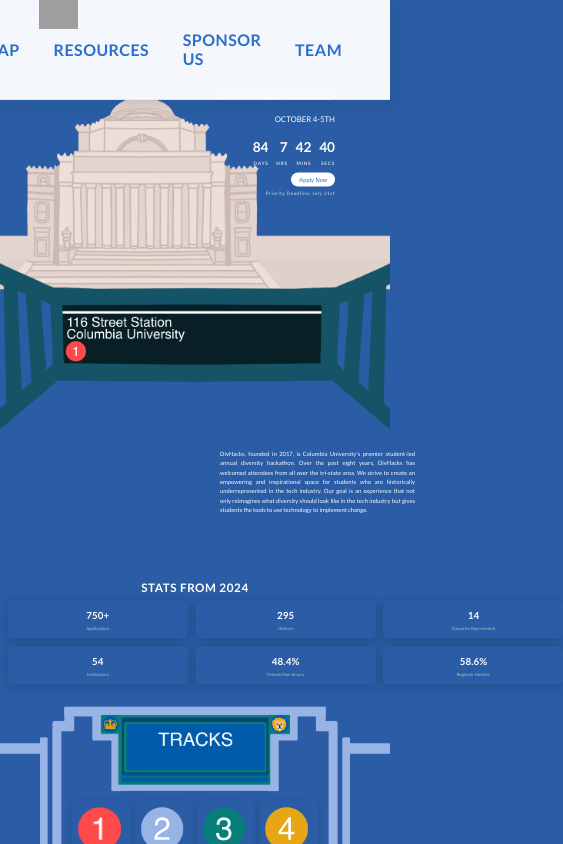
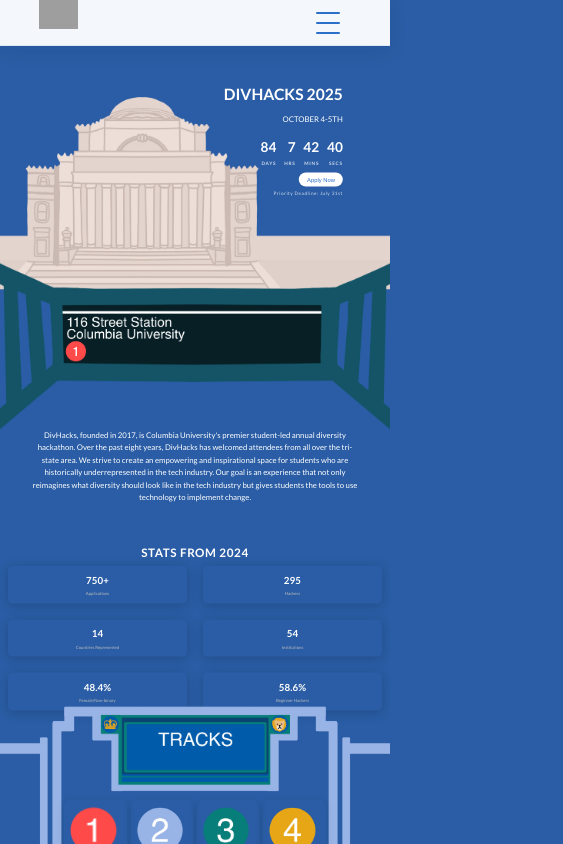
Before and after one commit to cu-divhacks/2025website, a React (Create React App) app in the folder 2025divhacks/: page / in a window 390 px wide. Shown: the top 844 px of the page, 563 px wide, since content can reach past the window. Built offline with nearby package versions, Linux system fonts and the light colour scheme; grey boxes are pictures that could not be loaded.

Commit message:
got rid of about card on mobile, added hamburger menu, fixed title / top-section location, added responsiveness to stats section for mobile (2x3 vs. 3x2), fix faq response collapsible inner text font size. to fix: scrolling, train cars, footer, navbar details

```diff
--- a/2025divhacks/src/App.css
+++ b/2025divhacks/src/App.css
@@ -296,7 +296,7 @@ html, body, #root {
 }
 
 /* responsive dropdown adjustments */
-@media (max-width: 768px) {
+@media (max-width: 799px) {
   .dropdown-menu {
     min-width: 160px;
     left: 0;
@@ -506,7 +506,7 @@ html, body, #root {
   }
 }
 
-@media (max-width: 768px) {
+@media (max-width: 799px) {
   .carousel-arrow {
     width: 8vw;
     height: 8vw;
@@ -596,27 +596,8 @@ html, body, #root {
   font-weight: 400;
 }
 
-/* responsive mobile design for about section
-@media (max-width: 768px) {
-  .about-section {
-    flex-direction: column;
-    gap: 2rem;
-    padding: 0 2rem;
-    transform: translate(0, 1000%);
-  }
-
-  .about-card {
-    max-width: 90%;
-  }
-
-  .about-text {
-    width: 50%;
-    font-size: 1rem;
-    text-align: justify;
-  }
-} */
-
-/* not used anymore*/
+
+/* not used anymore */
 .image-container img {
   width: 110%;
   left: 50%;
@@ -631,18 +612,20 @@ html, body, #root {
 
 .title-text {
   position: absolute;
-  color: white; /* Example text color */
+  color: white;
   text-align: right;
   right: 0%;
   top: 0%;
-  transform: translate(-10vw,15vw);
-  z-index: 100; /* Ensure text is above image */
+  transform: translate(-8vw, 15vw);
+  z-index: 100;
   font-size: 2vw;
-  max-width: 90vw; /* Prevent text from going off screen */
-  padding: 1rem; /* Add some padding */
-  word-wrap: break-word; /* Allow text to wrap */
-  overflow-wrap: break-word; /* Modern browsers */
-}
+  max-width: 90vw;
+  padding: 1rem;
+  word-wrap: break-word;
+  overflow-wrap: break-word;
+  margin-left: 10vw;
+}
+
 
 /*
 
@@ -1155,7 +1138,7 @@ html, body, #root {
   }
 }
 
-@media (max-width: 768px) {
+@media (max-width: 799px) {
   .team-grid {
     grid-template-columns: repeat(auto-fit, minmax(150px, 1fr));
     gap: 3vw;
@@ -1215,13 +1198,14 @@ html, body, #root {
   position: absolute;
   top: 0;
   left: 0;
-  transform: translate(0, 144vw);
+  transform: translate(0, 135vw);
   width: 100vw;
   background: #2A5DA5;
   padding: 2vw 2vw 3vw 2vw;
   box-sizing: border-box;
   text-align: center;
   z-index: 1;
+  margin-bottom: 8vw;
 }
 
 .stats-section h2 {
@@ -1321,7 +1305,14 @@ html, body, #root {
   padding: 0 1.5rem 1rem 1.5rem;
   color: #fff;
   line-height: 1.6;
-  font-size: 0.9rem;
+  font-size: 1.2vw;
+}
+
+/* smaller margin for responses on mobile */
+@media (max-width: 799px) {
+  .collapsible-inner {
+    padding: 0 0.5rem 0.5rem 0.5rem;
+  }
 }
 
 /* FAQ Section Styles */
@@ -1429,3 +1420,271 @@ html, body, #root {
 .card-links a:hover {
   text-decoration: underline;
 }
+
+/* Hamburger menu styles */
+.hamburger-menu {
+  display: none;
+  flex-direction: column;
+  justify-content: center;
+  align-items: center;
+  width: 40px;
+  height: 40px;
+  cursor: pointer;
+  z-index: 10001;
+  margin-right: 1rem;
+}
+.hamburger-menu span {
+  display: block;
+  width: 28px;
+  height: 4px;
+  background: #2b6fc9;
+  margin: 4px 0;
+  border-radius: 2px;
+  transition: all 0.3s;
+}
+
+/* Drawer overlay */
+.drawer-overlay {
+  position: fixed;
+  top: 0;
+  left: 0;
+  width: 100vw;
+  height: 100vh;
+  background: rgba(0,0,0,0.3);
+  z-index: 10000;
+  transition: opacity 0.3s;
+}
+
+/* Side drawer styles */
+.side-drawer {
+  position: fixed;
+  top: 0;
+  right: 0;
+  width: 75vw;
+  max-width: 350px;
+  height: 100vh;
+  background: #fff;
+  box-shadow: -2px 0 16px rgba(0,0,0,0.15);
+  z-index: 10001;
+  display: flex;
+  flex-direction: column;
+  padding: 2rem 1.5rem 1.5rem 1.5rem;
+  animation: slideInDrawer 0.3s cubic-bezier(0.4,0,0.2,1);
+}
+@keyframes slideInDrawer {
+  from { right: -100vw; }
+  to { right: 0; }
+}
+.drawer-close {
+  background: none;
+  border: none;
+  font-size: 2rem;
+  color: #2b6fc9;
+  align-self: flex-end;
+  cursor: pointer;
+  margin-bottom: 1.5rem;
+}
+.drawer-links {
+  display: flex;
+  flex-direction: column;
+  gap: 1.2rem;
+}
+.drawer-link {
+  color: #2b6fc9;
+  font-size: 1.3rem;
+  font-weight: 700;
+  text-decoration: none;
+  padding: 0.5rem 0.8rem;
+  border-radius: 8px;
+  transition: background 0.2s, color 0.2s;
+}
+.drawer-link:hover {
+  background: #e6f0ff;
+  color: #1e4a8a;
+}
+
+/* Show hamburger only on mobile, hide desktop nav on mobile */
+@media (max-width: 799px) {
+  .hamburger-menu {
+    display: flex;
+  }
+  .navbar-nav {
+    display: none !important;
+  }
+}
+
+/* hide hamburg when not on mobile */
+@media (min-width: 800px) {
+  .hamburger-menu {
+    display: none;
+  }
+  .side-drawer, .drawer-overlay {
+    display: none !important;
+  }
+}
+
+/* Responsive train carousel and images */
+@media (max-width: 799px) {
+  /* .train-carousel-container {
+    margin-top: 20vw;
+    width: 98vw;
+    max-width: 100vw;
+    padding: 0 1vw;
+  }
+  .train-slide-container {
+    width: 100vw;
+    max-width: 100vw;
+    min-width: 0;
+    justify-content: center;
+  }
+  .train {
+    max-width: 80vw;
+    width: 80vw;
+    height: auto;
+  }
+  .carousel-arrow {
+    width: 12vw;
+    height: 12vw;
+    font-size: 6vw;
+    min-width: 40px;
+    min-height: 40px;
+    max-width: 60px;
+    max-height: 60px;
+    margin-top: 0;
+  } */
+}
+
+@media (max-width: 799px) {
+  html, body, #root {
+    overflow-x: hidden !important;
+    width: 100vw !important;
+    max-width: 100vw !important;
+    position: relative;
+  }
+  * {
+    box-sizing: border-box;
+  }
+  .side-drawer {
+    width: 75vw;
+    max-width: 350px;
+    min-width: 0;
+    right: 0;
+    left: auto;
+    overflow-x: hidden;
+  }
+  .drawer-overlay {
+    width: 100vw;
+    left: 0;
+    right: 0;
+  }
+  .image-container1 {
+    max-width: 100vw !important;
+    overflow-x: hidden;
+    position: relative;
+  }
+  .image-container1 img {
+    max-width: 100vw !important;
+    height: auto;
+    left: 0 !important;
+    right: 0 !important;
+    width: auto !important;
+  }
+  .train-slide-container, .train-carousel-container {
+    max-width: 100vw !important;
+    overflow-x: hidden;
+  }
+}
+
+@media (max-width: 799px) {
+  .track-image {
+    width: 16vw;
+    height: 16vw;
+  }
+  .track-image img {
+    width: 100%;
+    height: 100%;
+    object-fit: contain;
+  }
+}
+
+@media (max-width: 799px) {
+  .stats-grid {
+    grid-template-columns: repeat(2, 1fr) !important;
+    gap: 4vw;
+  }
+}
+
+/* Responsive hamburger menu and navbar/header height */
+.hamburger-menu {
+  width: 9vw;
+  height: 9vw;
+  min-width: 32px;
+  min-height: 32px;
+  max-width: 48px;
+  max-height: 48px;
+}
+.hamburger-menu span {
+  width: 6vw;
+  height: 0.8vw;
+  min-width: 18px;
+  min-height: 3px;
+  max-width: 32px;
+  max-height: 5px;
+}
+
+@media (max-width: 799px) {
+  .navbar-custom {
+    padding: 3vw 0 3vw 0;
+    min-height: 32px;
+  }
+  .navbar-brand-custom {
+    font-size: 5vw;
+  }
+  .hamburger-menu {
+    height: 22px;
+    max-height: 22px;
+    min-height: 18px;
+    width: 28px;
+    max-width: 32px;
+    min-width: 25px;
+  }
+  .hamburger-menu span {
+    height: 3px;
+    min-height: 2px;
+    max-height: 4px;
+  }
+}
+
+
+@media (max-width: 799px) {
+  .train-carousel-container {
+    opacity: 1;
+    animation: none;
+    display: flex;
+    position: relative;
+    z-index: 10;
+  }
+}
+
+@media (max-width: 799px) {
+  .about-section {
+    flex-direction: column;
+    align-items: center;
+    width: 100vw;
+    left: 0;
+    right: 0;
+    transform: translate(-40vw, 110vw);
+  }
+  .about-card {
+    display: none !important;
+  }
+  .about-text {
+    width: 100vw !important;
+    max-width: 100vw !important;
+    font-size: 2vw;
+    text-align: center;
+    margin: 0;
+    padding: 0 2rem;
+    box-sizing: border-box;
+  }
+}
--- a/2025divhacks/src/components/Navbar.js
+++ b/2025divhacks/src/components/Navbar.js
@@ -7,6 +7,7 @@ const Navbar = () => {
   const navigate = useNavigate();
   const [isHomeDropdownOpen, setIsHomeDropdownOpen] = useState(false);
   const [isScrolled, setIsScrolled] = useState(false);
+  const [drawerOpen, setDrawerOpen] = useState(false);
   const timeoutRef = useRef(null);
 
 
@@ -69,9 +70,50 @@ const Navbar = () => {
     return () => window.removeEventListener('scroll', handleScroll);
   }, []);
 
+  // Close drawer on route change
+  useEffect(() => {
+    setDrawerOpen(false);
+  }, [location.pathname]);
+
+  // Prevent background scroll when drawer is open
+  useEffect(() => {
+    if (drawerOpen) {
+      document.body.style.overflow = 'hidden';
+    } else {
+      document.body.style.overflow = '';
+    }
+    return () => {
+      document.body.style.overflow = '';
+    };
+  }, [drawerOpen]);
+
   return (
     <nav className={`navbar navbar-custom ${isScrolled ? 'scrolled' : ''}`}>
       <div className="nav-container-custom">
+        {/* Hamburger icon for mobile */}
+        <div className="hamburger-menu" onClick={() => setDrawerOpen(true)}>
+          <span></span>
+          <span></span>
+          <span></span>
+        </div>
+        {/* Overlay and Drawer */}
+        {drawerOpen && (
+          <>
+            <div className="drawer-overlay" onClick={() => setDrawerOpen(false)}></div>
+            <div className="side-drawer">
+              <button className="drawer-close" onClick={() => setDrawerOpen(false)}>&times;</button>
+              <div className="drawer-links">
+                <Link className="drawer-link" to="/" onClick={() => setDrawerOpen(false)}>HOME</Link>
+                <Link className="drawer-link" to="/schedule" onClick={() => setDrawerOpen(false)}>SCHEDULE</Link>
+                <Link className="drawer-link" to="/map" onClick={() => setDrawerOpen(false)}>MAP</Link>
+                <Link className="drawer-link" to="/resources" onClick={() => setDrawerOpen(false)}>RESOURCES</Link>
+                <Link className="drawer-link" to="/sponsorship" onClick={() => setDrawerOpen(false)}>SPONSOR US</Link>
+                <Link className="drawer-link" to="/team" onClick={() => setDrawerOpen(false)}>TEAM</Link>
+              </div>
+            </div>
+          </>
+        )}
+        {/* Desktop Navbar */}
         <div className="navbar-nav">
           <div
             className="nav-item dropdown"
@@ -118,35 +160,35 @@ const Navbar = () => {
               >
                 <div
                   className="dropdown-item"
-                  onClick={() => {}}
+                  onClick={() => scrollToPosition(22)}
                   style={{ cursor: 'pointer' }}
                 >
                   About
                 </div>
                 <div
                   className="dropdown-item"
-                  onClick={() => {}}
+                  onClick={() => scrollToPosition(42)}
                   style={{ cursor: 'pointer' }}
                 >
                   Tracks
                 </div>
                 <div
                   className="dropdown-item"
-                  onClick={() => {}}
+                  onClick={() => scrollToPosition(59)}
                   style={{ cursor: 'pointer' }}
                 >
                   Judges & Speakers
                 </div>
                 <div
                   className="dropdown-item"
-                  onClick={() => {}}
+                  onClick={() => scrollToPosition(70)}
                   style={{ cursor: 'pointer' }}
                 >
                   Sponsors
                 </div>
                 <div
                   className="dropdown-item"
-                  onClick={() => {}}
+                  onClick={() => scrollToPosition(120)}
                   style={{ cursor: 'pointer' }}
                 >
                   FAQ
```
